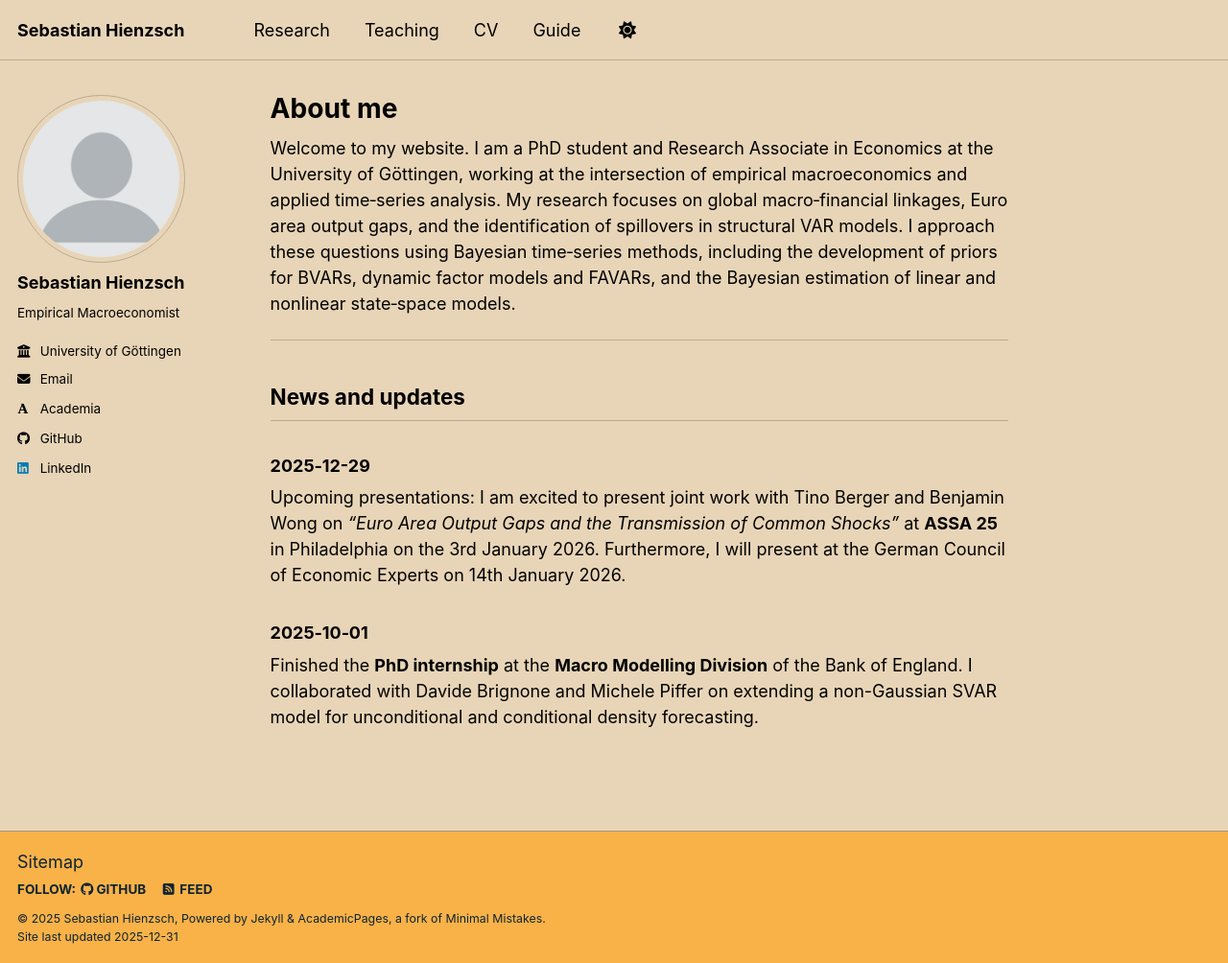
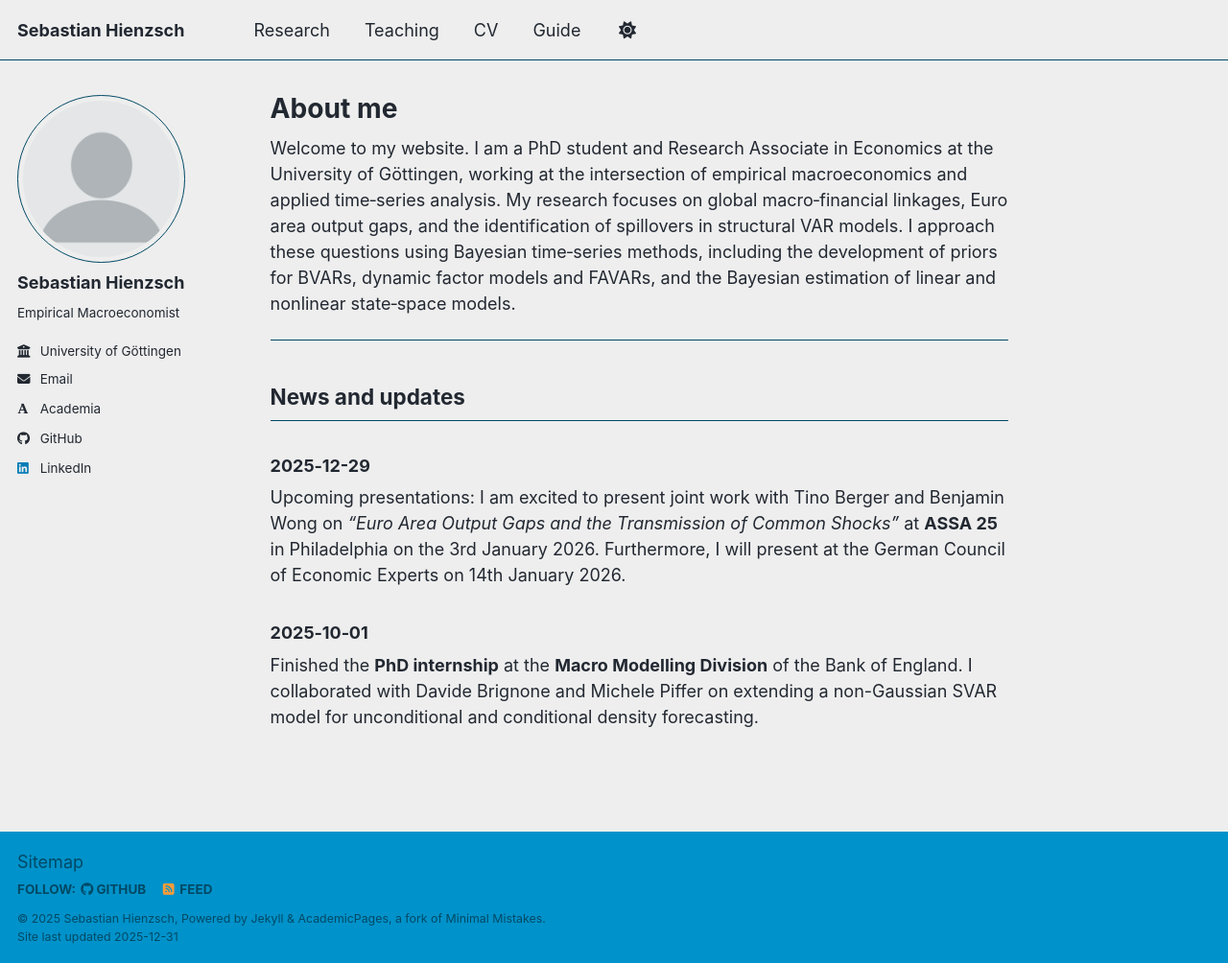
Before and after one commit to SebastianHienzsch/sebastianhienzsch.github.io, a Jekyll site: the page built from _pages/about.md, in a window 1280 px wide and 1004 px high. Shown: the whole window at 96% size. Built offline with Jekyll 4.4.1, drawn with Linux system fonts in a browser that asks for light colours; some web fonts are replaced; a script bundle is joined from its source files by our own code; library files that are not in the unit come from our copies.

Commit message:
Update _config.yml

```diff
--- a/_config.yml
+++ b/_config.yml
@@ -8,7 +8,7 @@
 
 # Basic Site Settings
 locale                   : "en-US"
-site_theme               : "sunrise" # the available themes options are "default", "air", "sunrise", "mint", "dirt" and "contrast"
+site_theme               : "air" # the available themes options are "default", "air", "sunrise", "mint", "dirt" and "contrast"
 title                    : "Sebastian Hienzsch"
 title_separator          : "-"
 name                     : &name "Sebastian Hienzsch"
```
